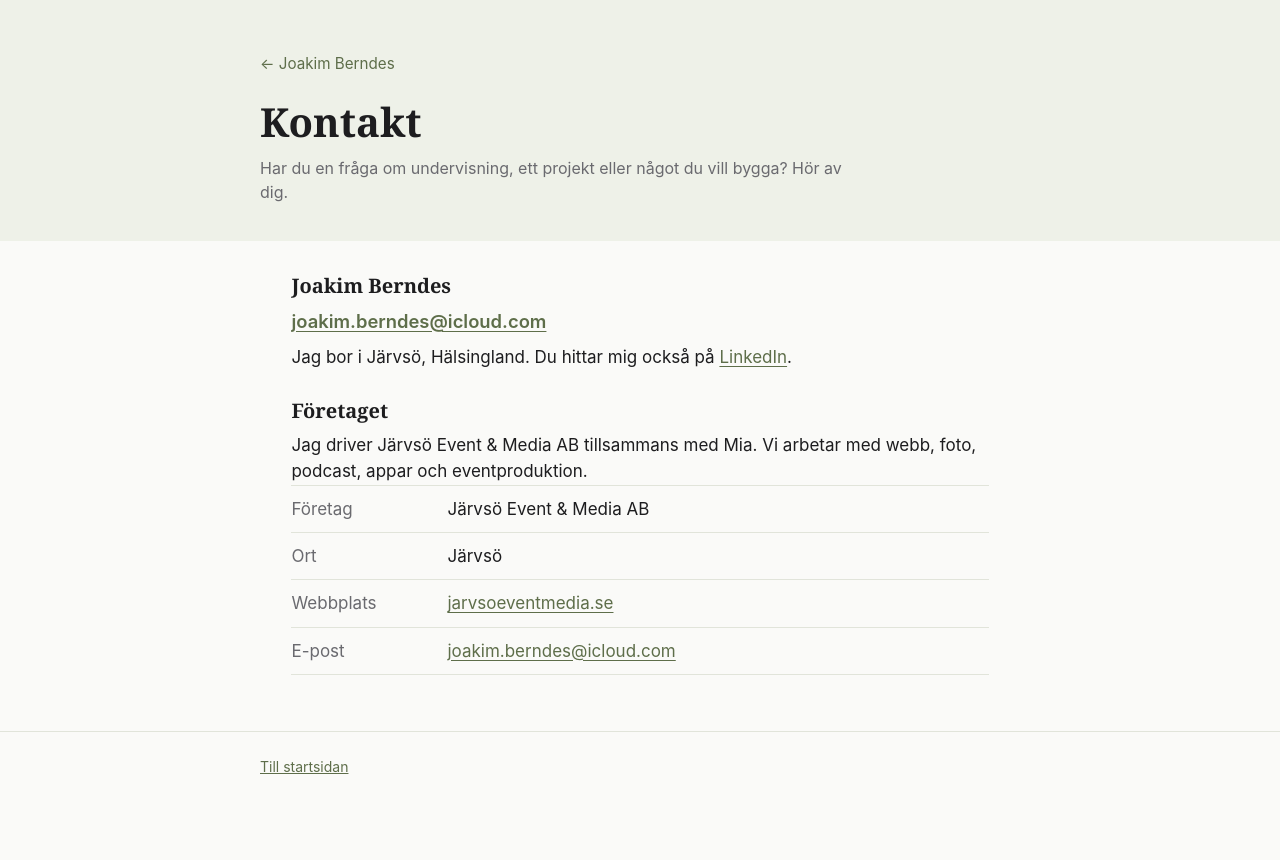
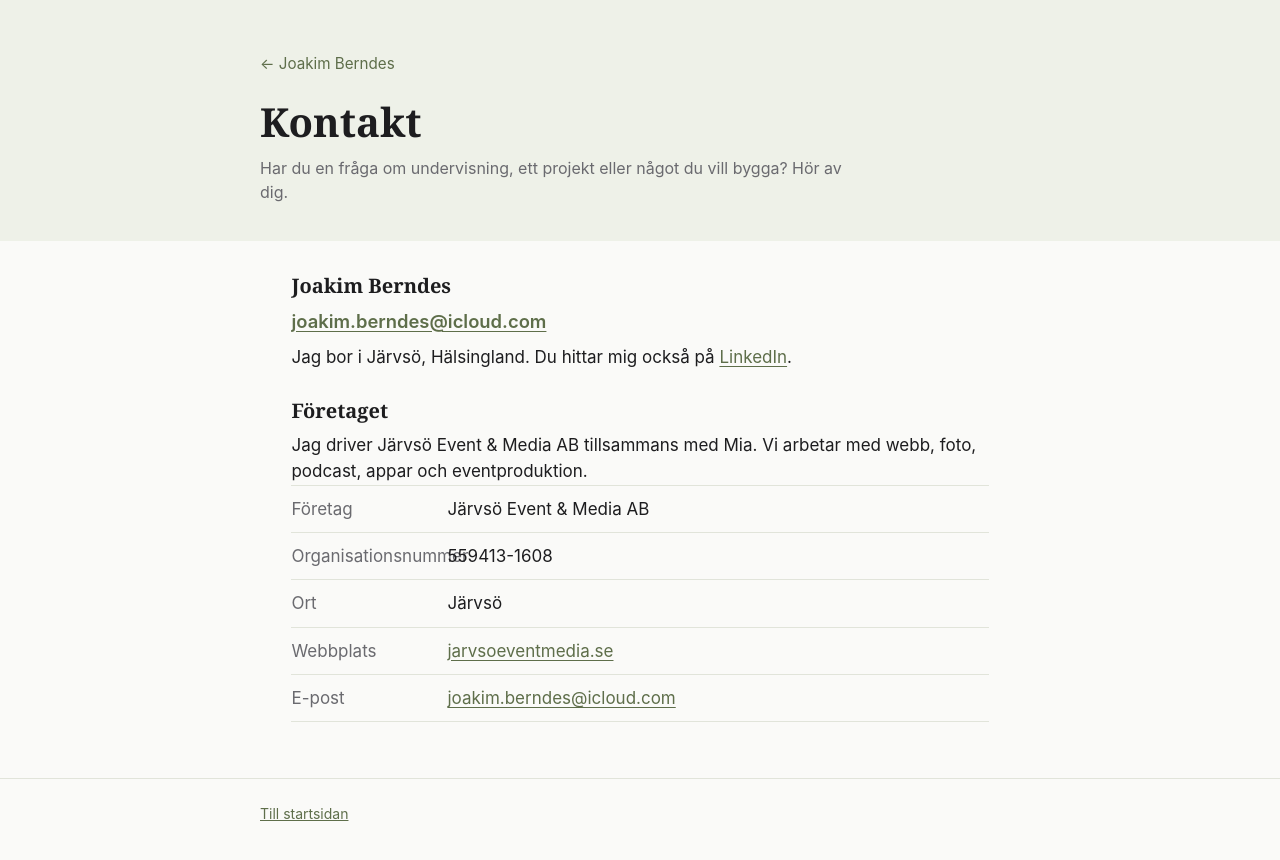
Before and after one commit to jberndes/jberndes.github.io, a Jekyll site: the page built from kontakt/index.html, in a window 1280 px wide. Shown: the top 860 px of the page. Built offline with Jekyll 4.4.1, drawn with Linux system fonts in a browser that asks for light colours.

Commit message:
Kontakt: organisationsnummer
Co-Authored-By: Claude Sonnet 5.5 <noreply@anthropic.com>
Claude-Session: https://claude.ai/code/session_01EHEf1UELdVEwTeZb2owzdv

```diff
--- a/kontakt/index.html
+++ b/kontakt/index.html
@@ -100,6 +100,7 @@
       <p>Jag driver Järvsö Event &amp; Media AB tillsammans med Mia. Vi arbetar med webb, foto, podcast, appar och eventproduktion.</p>
       <dl>
         <div><dt>Företag</dt><dd>Järvsö Event &amp; Media AB</dd></div>
+        <div><dt>Organisationsnummer</dt><dd>559413-1608</dd></div>
         <div><dt>Ort</dt><dd>Järvsö</dd></div>
         <div><dt>Webbplats</dt><dd><a href="https://jarvsoeventmedia.se" target="_blank" rel="noopener">jarvsoeventmedia.se<span class="dold"> (öppnas i ny flik)</span></a></dd></div>
         <div><dt>E-post</dt><dd><a href="mailto:joakim.berndes@icloud.com">joakim.berndes@icloud.com</a></dd></div>
```
